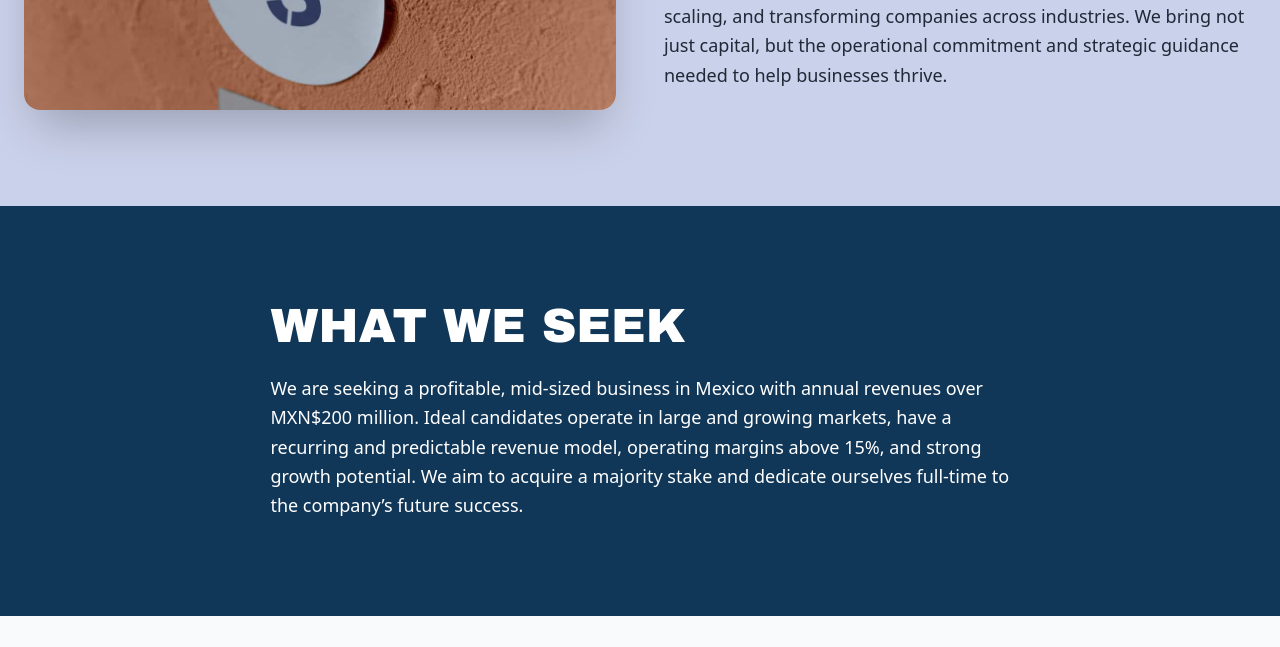
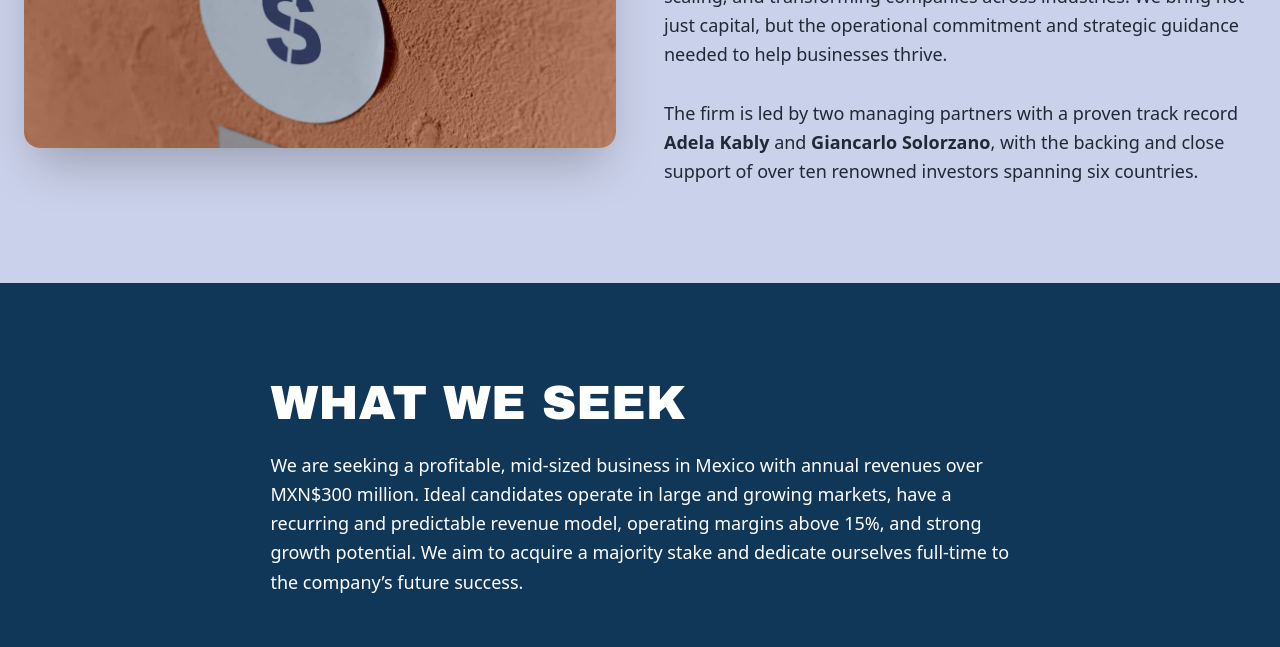
Before and after one commit to sakaicoder/sakaicapital-website, a plain HTML site: page index.html in a window 1280 px wide. Shown: the part 1142-1789 px from the top of the page. Drawn offline with nearby package versions, Linux system fonts and the light colour scheme.

Commit message:
Homepage edits

```diff
--- a/index.html
+++ b/index.html
@@ -177,6 +177,9 @@
         <p class="leading-relaxed text-lg text-gray-800">
           We are a team of passionate entrepreneurs and operators, backed by a network of world-class global investors with deep expertise in Mexico and emerging markets. Our experience spans founding, scaling, and transforming companies across industries. We bring not just capital, but the operational commitment and strategic guidance needed to help businesses thrive.
         </p>
+        <p class="leading-relaxed text-lg text-gray-800">
+          <br>The firm is led by two managing partners with a proven track record <b> Adela Kably </b> and <b>Giancarlo Solorzano</b>, with the backing and close support of over ten renowned investors spanning six countries.
+        </p>
       </div>
 
       <!-- Image full‑width on mobile, half on desktop -->
@@ -198,7 +201,7 @@
       <div class="md:w-[60%]" data-aos="fade-up">
         <h3 class="headline text-5xl mb-6 font-black text-white">WHAT WE SEEK</h3>
         <p class="leading-relaxed text-white text-lg">
-          We are seeking a profitable, mid-sized business in Mexico with annual revenues over MXN$200 million. Ideal candidates operate in large and growing markets, have a recurring and predictable revenue model, operating margins above 15%, and strong growth potential. We aim to acquire a majority stake and dedicate ourselves full-time to the company’s future success.
+          We are seeking a profitable, mid-sized business in Mexico with annual revenues over MXN$300 million. Ideal candidates operate in large and growing markets, have a recurring and predictable revenue model, operating margins above 15%, and strong growth potential. We aim to acquire a majority stake and dedicate ourselves full-time to the company’s future success.
         </p>
       </div>
     </div>
```
